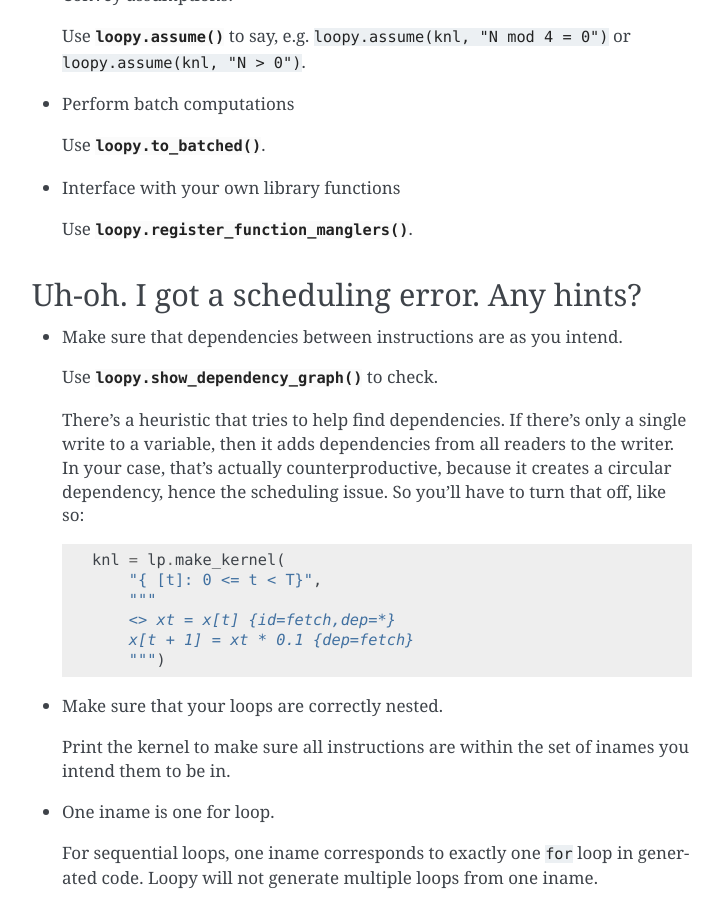
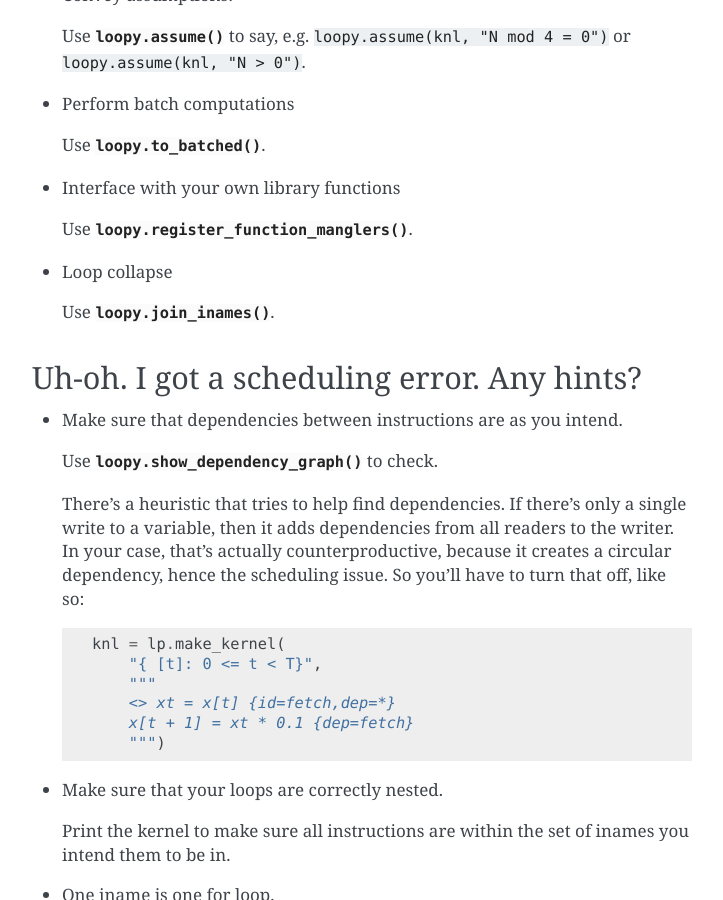
Before and after one commit to inducer/loopy, a Sphinx documentation site: the page built from doc/misc.rst, in a window 1280 px wide and 900 px high, scrolled down 4952 px. Shown: the whole window, without its empty margins (388-1111 px from the left). Built offline with Sphinx 7.4.7, drawn with Linux system fonts in a browser that asks for light colours.

Commit message:
Add loop collapse hint

```diff
--- a/doc/misc.rst
+++ b/doc/misc.rst
@@ -245,6 +245,10 @@ This list is always growing, but here are a few pointers:
 
   Use :func:`loopy.register_function_manglers`.
 
+* Loop collapse
+
+  Use :func:`loopy.join_inames`.
+
 Uh-oh. I got a scheduling error. Any hints?
 -------------------------------------------
 
```
